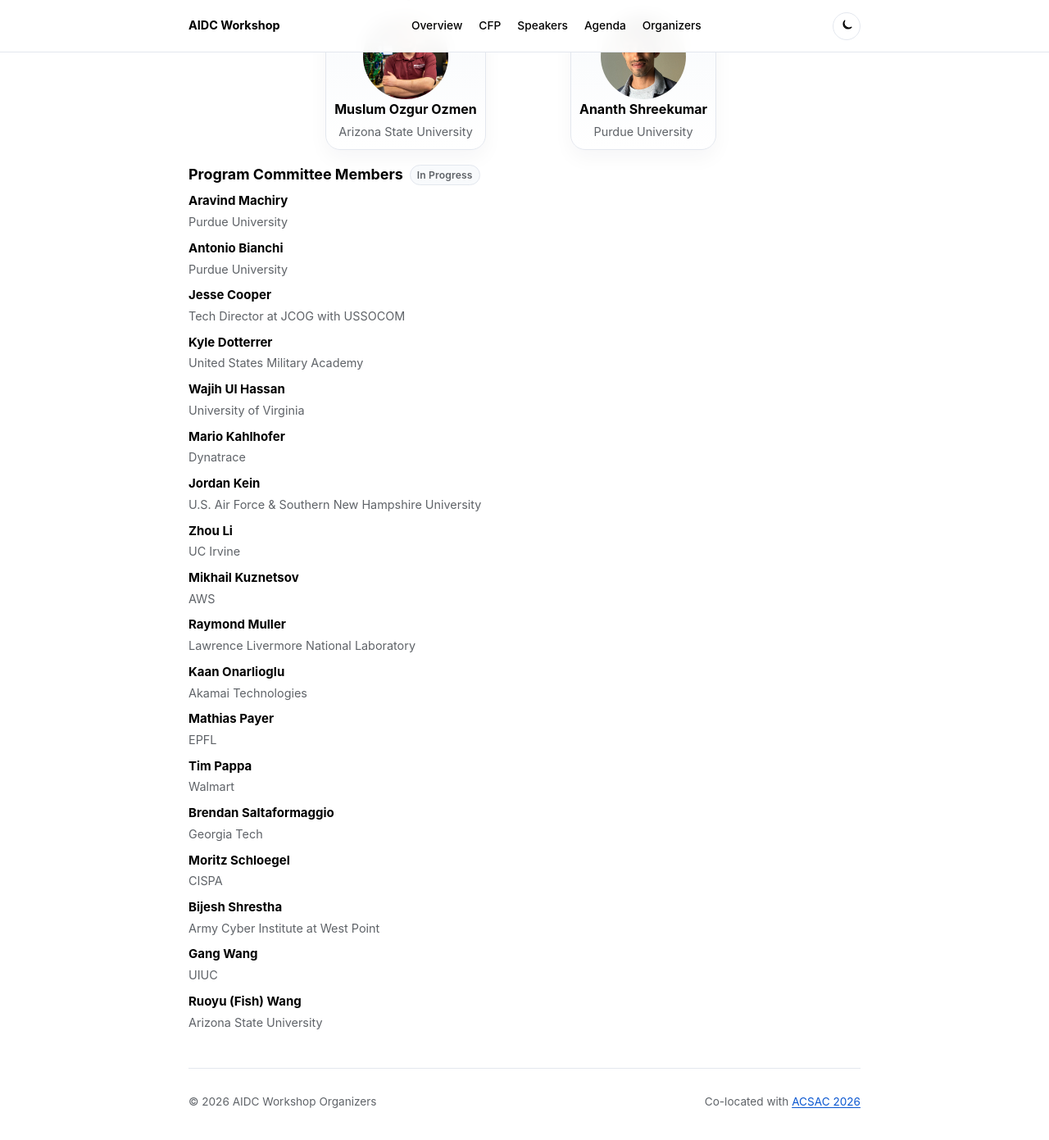
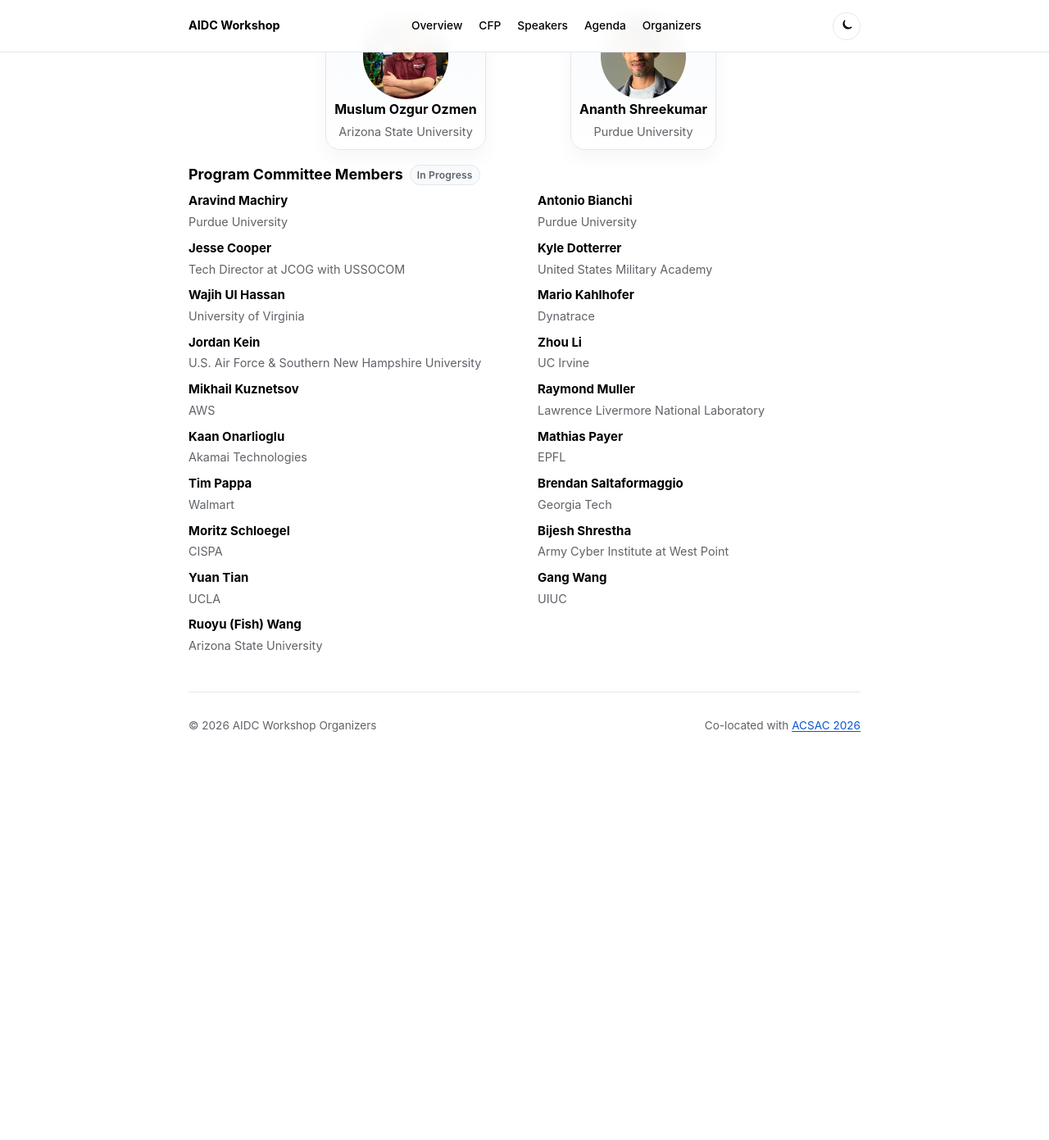
Before and after one commit to aidcworkshop/aidcworkshop.github.io, a Jekyll site: the page built from index.md, in a window 1280 px wide and 1400 px high, scrolled down 5946 px. Shown: the top 1391 px of the window at 82% size. Built offline with Jekyll 4.4.1, drawn with Linux system fonts in a browser that asks for light colours; after the commit the page ends 6886 px from its top, so only the background shows below that.

Commit message:
Add Yuan Tian and improve PC layout

```diff
--- a/_data/workshop.yml
+++ b/_data/workshop.yml
@@ -265,6 +265,8 @@ organizers:
           affiliation: "CISPA"
         - name: "Bijesh Shrestha"
           affiliation: "Army Cyber Institute at West Point"
+        - name: "Yuan Tian"
+          affiliation: "UCLA"
         - name: "Gang Wang"
           affiliation: "UIUC"
         - name: "Ruoyu (Fish) Wang"
--- a/assets/css/main.css
+++ b/assets/css/main.css
@@ -715,6 +715,11 @@ h4 {
   gap: 8px;
 }
 
+.organizer-groups .people-list--dense {
+  grid-template-columns: repeat(2, minmax(0, 1fr));
+  column-gap: 32px;
+}
+
 .organizer-groups {
   display: grid;
   gap: 10px;
@@ -885,6 +890,10 @@ h4 {
     gap: 6px;
   }
 
+  .organizer-groups .people-list--dense {
+    grid-template-columns: 1fr;
+  }
+
   .person {
     gap: 1px;
   }
```
